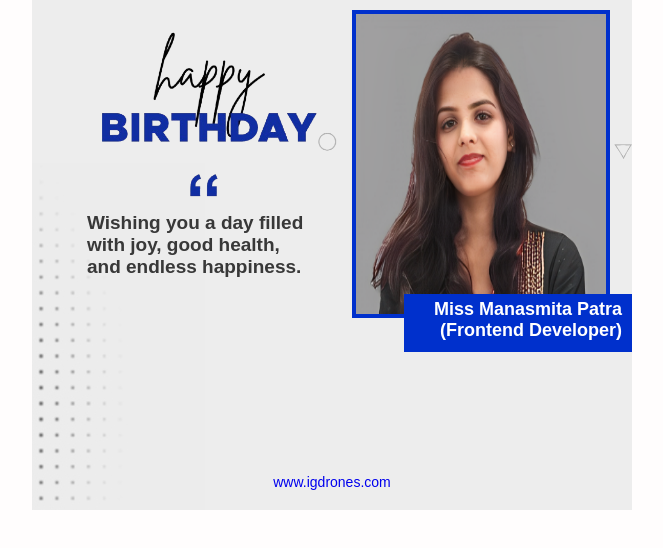
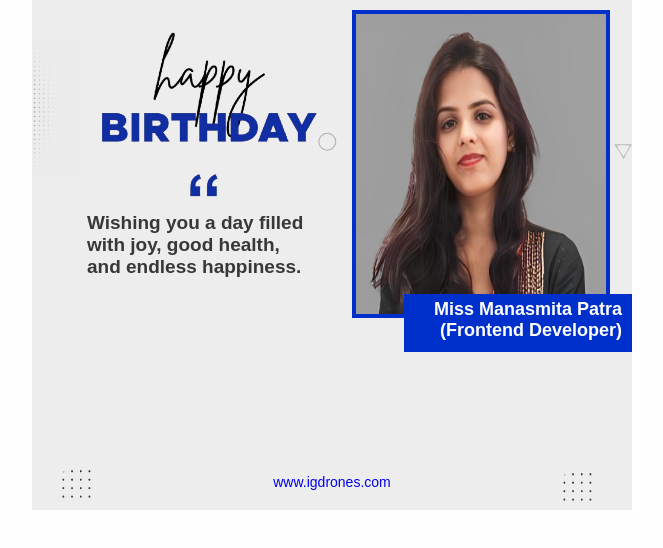
Before and after one commit to Manasmita07/BirthdayCard, a plain HTML site: page index.html in a window 1280 px wide. Shown: the part 110-658 px from the top of the page, without its empty margins (308-971 px from the left). Drawn offline with Linux system fonts and the light colour scheme.

Commit message:
Update Style.css

```diff
--- a/Assets/Style.css
+++ b/Assets/Style.css
@@ -83,6 +83,11 @@ html {
   color: #999;
 }
 
+.iconImeg {
+  width: 50px;
+  margin-top: -126px;
+}
+
 .icon1 {
   width: 22px;
   margin-top: 31px;
```
